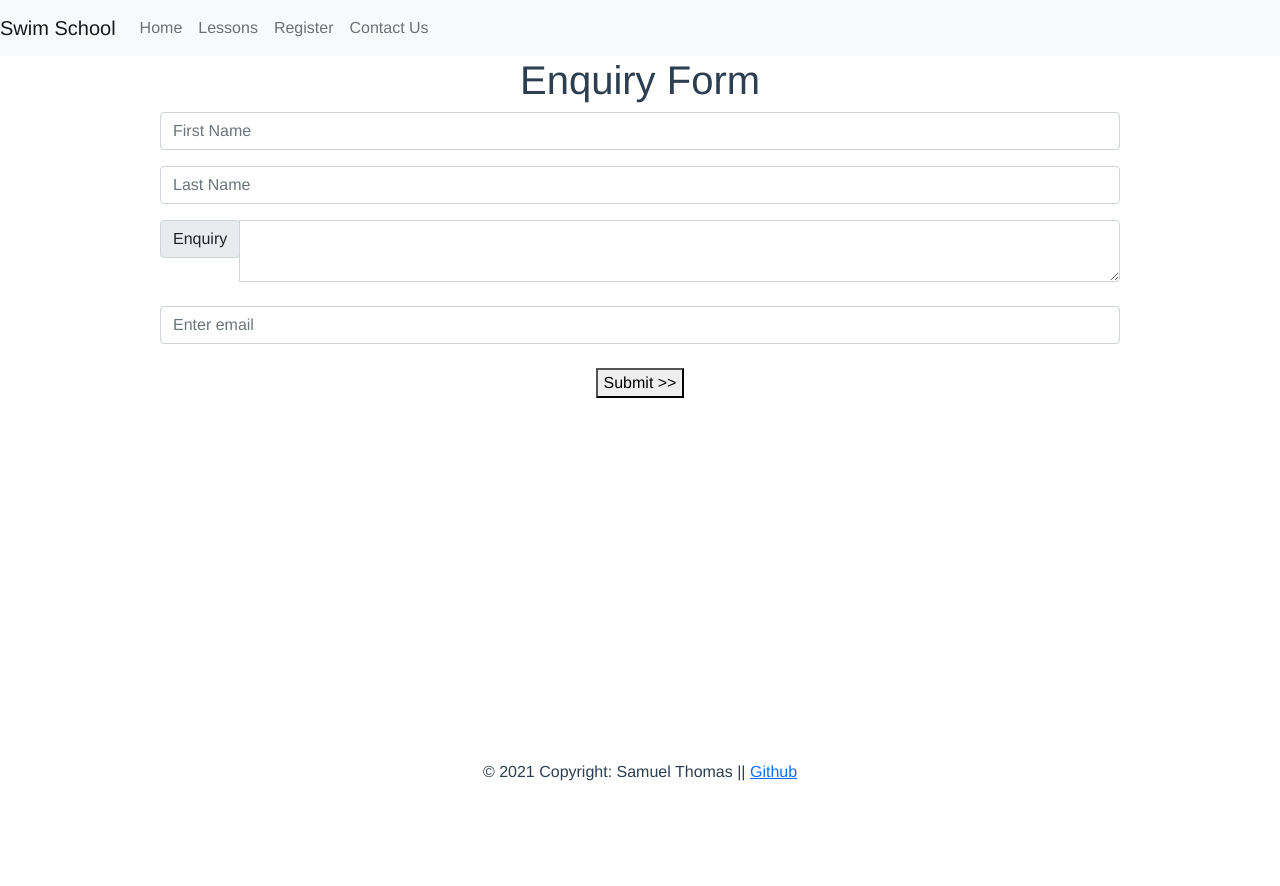
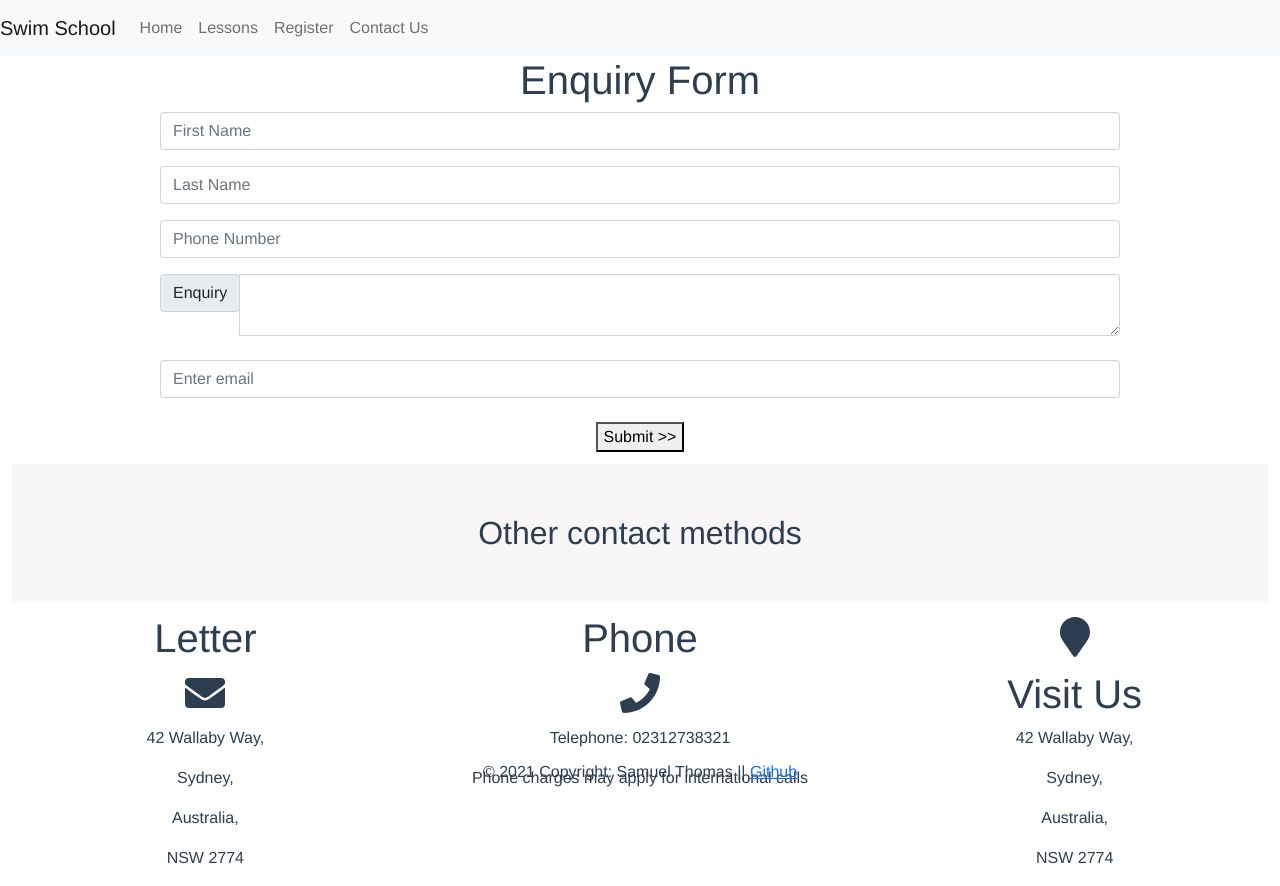
Before and after one commit to sammytvfx/creative-project, a Vue app: page /Questions in a window 1280 px wide. Before the commit the page ends 800 px from the top, so only its background shows below. Built offline with nearby package versions, Linux system fonts and the light colour scheme.

Commit message:
adjustments to front-end on contacts page

```diff
--- a/src/main.js
+++ b/src/main.js
@@ -10,12 +10,13 @@ import "animate.css/animate.css";
 Vue.config.productionTip = false
 
 import {
-  faShoppingCart,
-  faDollarSign,
-  faSwimmer
+  faPhone,
+  faSwimmer,
+  faEnvelope,
+  faMapMarker,
 } from "@fortawesome/free-solid-svg-icons";
 
-library.add(faShoppingCart, faDollarSign, faSwimmer);
+library.add(faSwimmer, faPhone, faEnvelope, faMapMarker);
 
 new Vue({
   router,
--- a/src/views/Questions.vue
+++ b/src/views/Questions.vue
@@ -7,6 +7,9 @@
             </div>
             <div class="input-group mb-3">
                 <input type="text" class="form-control" placeholder="Last Name" aria-label="Last Name" aria-describedby="basic-addon2">
+            </div>
+            <div class="input-group mb-3">
+                <input type="text" class="form-control" placeholder="Phone Number" aria-label="Phone Number" aria-describedby="basic-addon2">
             </div>
 
             <div class="input-group">
@@ -22,12 +25,55 @@
         <br>
         <button type="submit">Submit >></button>
         </form>
+    <h2>Other contact methods</h2>
+        <div class="row">
+            <div class="col-sm-4">
+                <h1>Letter</h1>
+                <h1> <font-awesome-icon icon="envelope"> </font-awesome-icon> </h1>
+                <p> 42 Wallaby Way, </p>
+                <p> Sydney, </p>
+                <p> Australia, </p>
+                <p> NSW 2774 </p>
+            </div>
+            <div class="col-sm-4">
+                <h1>Phone</h1>
+                <h1> <font-awesome-icon icon="phone"> </font-awesome-icon> </h1>
+                <p> Telephone: 02312738321 </p>
+                <p> Phone charges may apply for international calls </p>
+            </div>
+            <div class="col-sm-4">
+                <h1> <font-awesome-icon icon="map-marker"> </font-awesome-icon> </h1>
+                <h1>Visit Us</h1>
+                <p> 42 Wallaby Way, </p>
+                <p> Sydney, </p>
+                <p> Australia, </p>
+                <p> NSW 2774 </p>
+
+            </div>
+        </div>
+
   </div>
 
 
 </template>
 
+<script>
+import { FontAwesomeIcon } from "@fortawesome/vue-fontawesome";
+export default {
+  name: 'Questions',
+  components: {
+    FontAwesomeIcon,
+  }
+}
+</script>
+
 <style scoped>
+
+h2{
+    background-color: rgb(248, 246, 246);
+    padding: 0.5em;
+    margin: 12px;
+}
 
 input{
     align-items: center;
@@ -48,4 +94,8 @@ margin: 0 auto;
 width:75%;
 position: center;
 }
+
+h2 {
+    padding: 50px;
+}
 </style>
```
